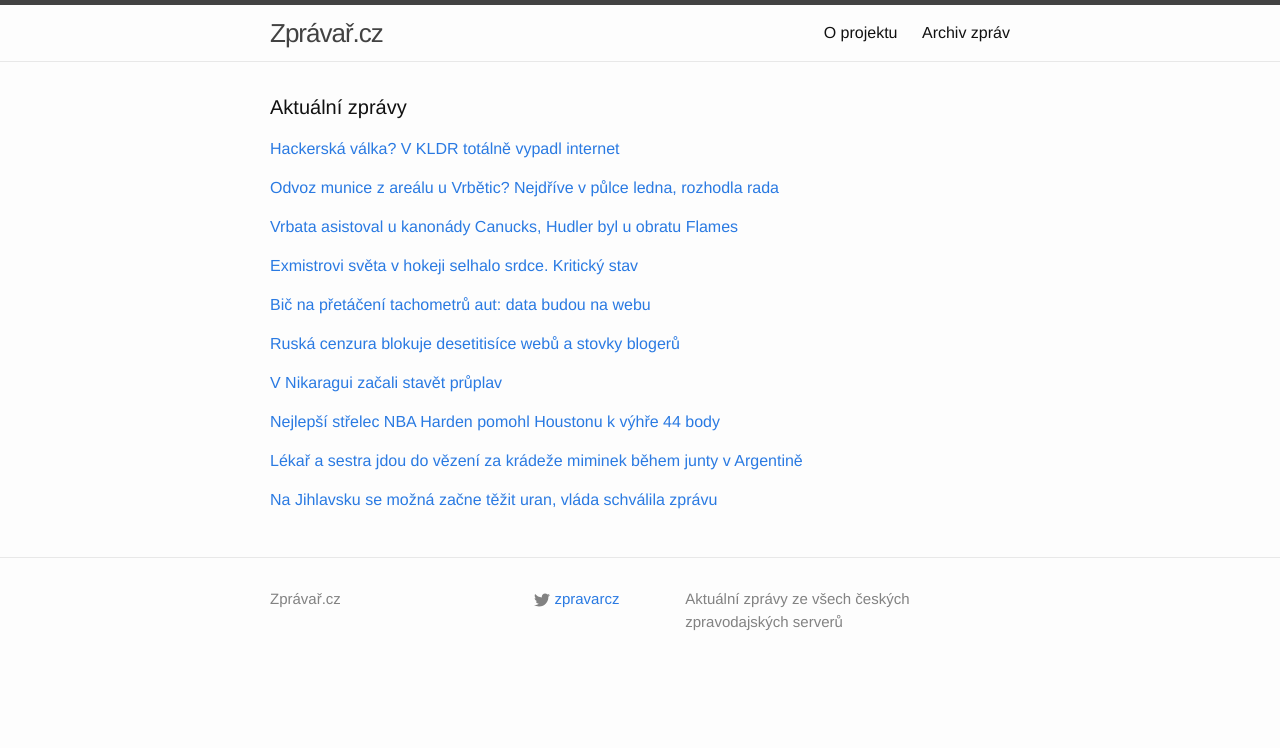
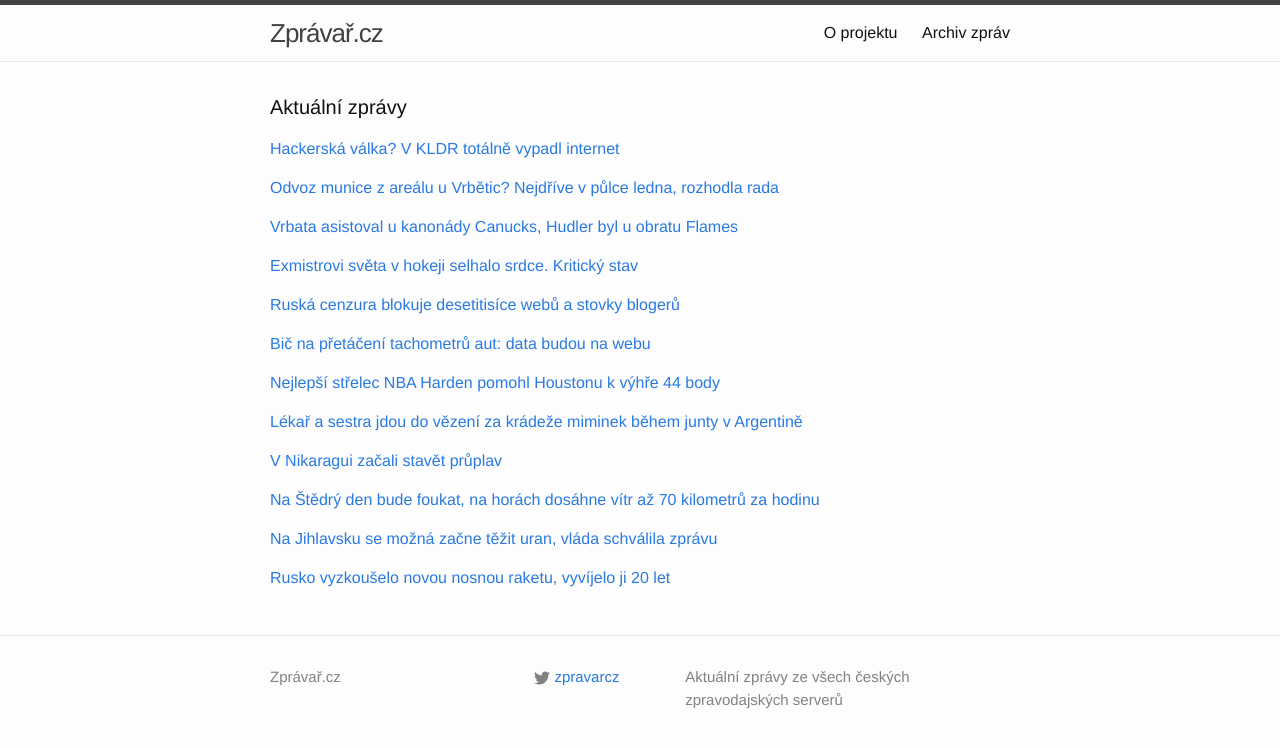
Before and after one commit to adliska/zpravar, a Jekyll site: the page built from index.html, in a window 1280 px wide. Shown: the top 748 px of the page. Built offline with Jekyll 4.4.1, drawn with Linux system fonts in a browser that asks for light colours.

Commit message:
zpravar news update

```diff
--- a/index.html
+++ b/index.html
@@ -51,8 +51,17 @@ layout: default
 <li><a href=http://www.tyden.cz/rubriky/sport/hokej/byvalemu-hokejovemu-mitru-sveta-selhalo-srdce_328163.html>Bývalému hokejovému mitru světa selhalo srdce - www.tyden.cz</a></li>
 <li><a href=http://www.denik.cz/hokej/byvalemu-hokejovemu-mistru-sveta-kadlecovi-selhalo-srdce-20141223.html>Bývalému hokejovému mistru světa Kadlecovi selhalo srdce - www.denik.cz</a></li>
 </ul>
-</div><p><a href="javascript:;" onclick="toggle_visibility('zpravy4')">Bič na přetáčení tachometrů aut: data budou na webu</a></p>
+</div><p><a href="javascript:;" onclick="toggle_visibility('zpravy4')">Ruská cenzura blokuje desetitisíce webů a stovky blogerů</a></p>
 <div id="zpravy4" style="display:none">
+<ul>
+<li><a href=http://www.novinky.cz/internet-a-pc/bezpecnost/357118-ruska-cenzura-blokuje-desetitisice-webu-a-stovky-blogeru.html>Ruská cenzura blokuje desetitisíce webů a stovky blogerů - www.novinky.cz</a></li>
+<li><a href=http://e-svet.e15.cz/internet/moskva-blokuje-45-tisic-webu-a-stovky-blogeru-1148273>Moskva blokuje 45 tisíc webů a stovky blogerů - e-svet.e15.cz</a></li>
+<li><a href=http://zahranicni.ihned.cz/rusko/c1-63295760-ruska-cenzura-blokuje-pres-45-tisic-webu-zavrela-i-stranky-317-blogeru>Ruská cenzura blokuje přes 45 tisíc webů. Zavřela i stránky 317 blogerů - zahranicni.ihned.cz</a></li>
+<li><a href=http://www.novinky.cz/zahranicni/evropa/357118-ruska-cenzura-blokuje-desetitisice-webu-a-stovky-blogeru.html>Ruská cenzura blokuje desetitisíce webů a stovky blogerů - www.novinky.cz</a></li>
+<li><a href=http://www.ceskenoviny.cz/zpravy/zpravy/ruska-cenzura-blokuje-pres-45-000-webu-a-317-blogeru/1161913>Ruská cenzura blokuje přes 45.000 webů a 317 blogerů - www.ceskenoviny.cz</a></li>
+</ul>
+</div><p><a href="javascript:;" onclick="toggle_visibility('zpravy5')">Bič na přetáčení tachometrů aut: data budou na webu</a></p>
+<div id="zpravy5" style="display:none">
 <ul>
 <li><a href=http://www.tyden.cz/rubriky/auta/aktuality/bic-na-pretaceni-tachometru-aut-data-budou-na-webu_328162.html>Bič na přetáčení tachometrů aut: data budou na webu - www.tyden.cz</a></li>
 <li><a href=http://www.denik.cz/ekonomika/kupujete-ojety-vuz-na-webu-najdete-informace-o-poctu-najetych-kilometru-20141223.html>Kupujete ojetý vůz? Na webu najdete informace o počtu najetých kilometrů - www.denik.cz</a></li>
@@ -60,44 +69,49 @@ layout: default
 <li><a href=http://www.financninoviny.cz/zpravodajstvi/zpravy/databaze-na-webu-ma-pomoci-proti-staceni-tachometru/1161928>Databáze na webu má pomoci proti stáčení tachometrů - www.financninoviny.cz</a></li>
 <li><a href=http://zpravy.aktualne.cz/domaci/konec-pretaceni-tachometru-aut-data-budou-na-webu-od-ledna/r~bc7b650889ea11e498be002590604f2e/>Konec přetáčení tachometrů aut? Data budou na webu od ledna - zpravy.aktualne.cz</a></li>
 </ul>
-</div><p><a href="javascript:;" onclick="toggle_visibility('zpravy5')">Ruská cenzura blokuje desetitisíce webů a stovky blogerů</a></p>
-<div id="zpravy5" style="display:none">
+</div><p><a href="javascript:;" onclick="toggle_visibility('zpravy6')">Nejlepší střelec NBA Harden pomohl Houstonu k výhře 44 body</a></p>
+<div id="zpravy6" style="display:none">
 <ul>
-<li><a href=http://www.novinky.cz/internet-a-pc/bezpecnost/357118-ruska-cenzura-blokuje-desetitisice-webu-a-stovky-blogeru.html>Ruská cenzura blokuje desetitisíce webů a stovky blogerů - www.novinky.cz</a></li>
-<li><a href=http://e-svet.e15.cz/internet/moskva-blokuje-45-tisic-webu-a-stovky-blogeru-1148273>Moskva blokuje 45 tisíc webů a stovky blogerů - e-svet.e15.cz</a></li>
-<li><a href=http://zahranicni.ihned.cz/rusko/c1-63295760-ruska-cenzura-blokuje-pres-45-tisic-webu-zavrela-i-stranky-317-blogeru>Ruská cenzura blokuje přes 45 tisíc webů. Zavřela i stránky 317 blogerů - zahranicni.ihned.cz</a></li>
-<li><a href=http://www.novinky.cz/zahranicni/evropa/357118-ruska-cenzura-blokuje-desetitisice-webu-a-stovky-blogeru.html>Ruská cenzura blokuje desetitisíce webů a stovky blogerů - www.novinky.cz</a></li>
-<li><a href=http://www.ceskenoviny.cz/zpravy/zpravy/ruska-cenzura-blokuje-pres-45-000-webu-a-317-blogeru/1161913>Ruská cenzura blokuje přes 45.000 webů a 317 blogerů - www.ceskenoviny.cz</a></li>
+<li><a href=http://sport.idnes.cz/vysledky-basketbalove-nba-dcg-/basket.aspx?c=A141223_092144_sport-basket_par>Nejlepší střelec NBA Harden pomohl Houstonu k výhře 44 body - sport.idnes.cz</a></li>
+<li><a href=http://sport.aktualne.cz/harden-nastrilel-pri-vyhre-houstonu-nad-portlandem-44-bodu/r~a157c5a68a7a11e4ab15002590604f2e/>Harden nastřílel při výhře Houstonu nad Portlandem 44 bodů - sport.aktualne.cz</a></li>
+<li><a href=http://www.sportovninoviny.cz/zpravy/harden-nastrilel-pri-vyhre-houstonu-nad-portlandem-44-bodu/1161938>Harden nastřílel při výhře Houstonu nad Portlandem 44 bodů - www.sportovninoviny.cz</a></li>
+<li><a href=http://www.denik.cz/ostatni_sport/harden-nastrilel-pri-vyhre-houstonu-nad-portlandem-44-bodu-20141223.html>Harden nastřílel při výhře Houstonu nad Portlandem 44 bodů - www.denik.cz</a></li>
 </ul>
-</div><p><a href="javascript:;" onclick="toggle_visibility('zpravy6')">V Nikaragui začali stavět průplav</a></p>
-<div id="zpravy6" style="display:none">
+</div><p><a href="javascript:;" onclick="toggle_visibility('zpravy7')">Lékař a sestra jdou do vězení za krádeže miminek během junty v Argentině</a></p>
+<div id="zpravy7" style="display:none">
+<ul>
+<li><a href=http://zpravy.idnes.cz/argentina-soud-junta-doktor-kradl-deti-vezeni-for-/zahranicni.aspx?c=A141223_082747_zahranicni_skr>Lékař a sestra jdou do vězení za krádeže miminek během junty v Argentině - zpravy.idnes.cz</a></li>
+<li><a href=http://www.novinky.cz/zahranicni/amerika/357119-za-kradeze-miminek-dostal-argentinsky-lekar-13-let-vezeni.html>Za krádeže miminek dostal argentinský lékař 13 let vězení - www.novinky.cz</a></li>
+<li><a href=http://www.novinky.cz/zahranicni/amerika/357119-za-odebirani-deti-dostal-argentinsky-lekar-13-let-vezeni.html>Za odebírání dětí dostal argentinský lékař 13 let vězení - www.novinky.cz</a></li>
+<li><a href=http://www.rozhlas.cz/_zprava/byvaly-argentinsky-diktator-dostal-dalsich-16-let-vezeni-za-odebirani-deti-odpurcum-rezimu--1436104>Bývalý argentinský diktátor dostal dalších 16 let vězení. Za odebírání dětí odpůrcům režimu - www.rozhlas.cz</a></li>
+</ul>
+</div><p><a href="javascript:;" onclick="toggle_visibility('zpravy8')">V Nikaragui začali stavět průplav</a></p>
+<div id="zpravy8" style="display:none">
 <ul>
 <li><a href=http://www.novinky.cz/zahranicni/amerika/357116-v-nikaragui-zacali-stavet-pruplav.html>V Nikaragui začali stavět průplav - www.novinky.cz</a></li>
 <li><a href=http://www.novinky.cz/zahranicni/amerika/357116-v-nikaraguy-zacali-stavet-pruplav.html>V Nikaraguy začali stavět průplav  - www.novinky.cz</a></li>
 <li><a href=http://www.novinky.cz/zahranicni/amerika/357116-v-nicaraguy-zacali-stavet-pruplav.html>v Nicaraguy začali stavět průplav  - www.novinky.cz</a></li>
 <li><a href=http://www.financninoviny.cz/zpravodajstvi/zpravy/nikaragua-zahajila-stavbu-noveho-pruplavu-konkurujiciho-paname/1161838>Nikaragua zahájila stavbu nového průplavu konkurujícího Panamě - www.financninoviny.cz</a></li>
 </ul>
-</div><p><a href="javascript:;" onclick="toggle_visibility('zpravy7')">Nejlepší střelec NBA Harden pomohl Houstonu k výhře 44 body</a></p>
-<div id="zpravy7" style="display:none">
+</div><p><a href="javascript:;" onclick="toggle_visibility('zpravy9')">Na Štědrý den bude foukat, na horách dosáhne vítr až 70 kilometrů za hodinu</a></p>
+<div id="zpravy9" style="display:none">
 <ul>
-<li><a href=http://sport.idnes.cz/vysledky-basketbalove-nba-dcg-/basket.aspx?c=A141223_092144_sport-basket_par>Nejlepší střelec NBA Harden pomohl Houstonu k výhře 44 body - sport.idnes.cz</a></li>
-<li><a href=http://sport.aktualne.cz/harden-nastrilel-pri-vyhre-houstonu-nad-portlandem-44-bodu/r~a157c5a68a7a11e4ab15002590604f2e/>Harden nastřílel při výhře Houstonu nad Portlandem 44 bodů - sport.aktualne.cz</a></li>
-<li><a href=http://www.sportovninoviny.cz/zpravy/harden-nastrilel-pri-vyhre-houstonu-nad-portlandem-44-bodu/1161938>Harden nastřílel při výhře Houstonu nad Portlandem 44 bodů - www.sportovninoviny.cz</a></li>
-<li><a href=http://www.denik.cz/ostatni_sport/harden-nastrilel-pri-vyhre-houstonu-nad-portlandem-44-bodu-20141223.html>Harden nastřílel při výhře Houstonu nad Portlandem 44 bodů - www.denik.cz</a></li>
+<li><a href=http://www.denik.cz/z_domova/vitr-se-uklidnil-presto-v-narazech-na-horach-fouka-70-kilometru-za-hodinu-201412.html>Na Štědrý den bude foukat, na horách dosáhne vítr až 70 kilometrů za hodinu - www.denik.cz</a></li>
+<li><a href=http://www.novinky.cz/domaci/357130-vitr-se-uklidnil-presto-v-narazech-na-horach-fouka-rychlosti-70-km-h.html>Vítr se uklidnil, přesto v nárazech na horách fouká rychlostí 70 km/h - www.novinky.cz</a></li>
+<li><a href=http://www.ceskenoviny.cz/zpravy/zpravy/vitr-se-uklidnil-presto-v-narazech-na-horach-fouka-70-km-h/1161970>Vítr se uklidnil, přesto v nárazech na horách fouká 70 km/h - www.ceskenoviny.cz</a></li>
 </ul>
-</div><p><a href="javascript:;" onclick="toggle_visibility('zpravy8')">Lékař a sestra jdou do vězení za krádeže miminek během junty v Argentině</a></p>
-<div id="zpravy8" style="display:none">
-<ul>
-<li><a href=http://zpravy.idnes.cz/argentina-soud-junta-doktor-kradl-deti-vezeni-for-/zahranicni.aspx?c=A141223_082747_zahranicni_skr>Lékař a sestra jdou do vězení za krádeže miminek během junty v Argentině - zpravy.idnes.cz</a></li>
-<li><a href=http://www.novinky.cz/zahranicni/amerika/357119-za-kradeze-miminek-dostal-argentinsky-lekar-13-let-vezeni.html>Za krádeže miminek dostal argentinský lékař 13 let vězení - www.novinky.cz</a></li>
-<li><a href=http://www.novinky.cz/zahranicni/amerika/357119-za-odebirani-deti-dostal-argentinsky-lekar-13-let-vezeni.html>Za odebírání dětí dostal argentinský lékař 13 let vězení - www.novinky.cz</a></li>
-<li><a href=http://www.rozhlas.cz/_zprava/byvaly-argentinsky-diktator-dostal-dalsich-16-let-vezeni-za-odebirani-deti-odpurcum-rezimu--1436104>Bývalý argentinský diktátor dostal dalších 16 let vězení. Za odebírání dětí odpůrcům režimu - www.rozhlas.cz</a></li>
-</ul>
-</div><p><a href="javascript:;" onclick="toggle_visibility('zpravy9')">Na Jihlavsku se možná začne těžit uran, vláda schválila zprávu</a></p>
-<div id="zpravy9" style="display:none">
+</div><p><a href="javascript:;" onclick="toggle_visibility('zpravy10')">Na Jihlavsku se možná začne těžit uran, vláda schválila zprávu</a></p>
+<div id="zpravy10" style="display:none">
 <ul>
 <li><a href=http://zpravy.e15.cz/byznys/prumysl-a-energetika/na-jihlavsku-se-mozna-zacne-tezit-uran-vlada-schvalila-zpravu-1148277>Na Jihlavsku se možná začne těžit uran, vláda schválila zprávu - zpravy.e15.cz</a></li>
 <li><a href=http://zpravy.e15.cz/domaci/politika/na-jihlavsku-se-mozna-zacne-tezit-uran-vlada-schvalila-zpravu-1148277>Na Jihlavsku se možná začne těžit uran, vláda schválila zprávu - zpravy.e15.cz</a></li>
 <li><a href=http://www.denik.cz/z_domova/kabinet-schvalil-zpravu-o-priprave-mozne-tezby-uranu-na-jihlavsku-20141223.html>Kabinet schválil zprávu o přípravě možné těžby uranu na Jihlavsku - www.denik.cz</a></li>
 </ul>
+</div><p><a href="javascript:;" onclick="toggle_visibility('zpravy11')">Rusko vyzkoušelo novou nosnou raketu, vyvíjelo ji 20 let</a></p>
+<div id="zpravy11" style="display:none">
+<ul>
+<li><a href=http://echo24.cz/a/wziGH>Rusko vyzkoušelo novou nosnou raketu, vyvíjelo ji 20 let - echo24.cz</a></li>
+<li><a href=http://www.ceskenoviny.cz/zpravy/zpravy/rusko-provedlo-prvni-test-nove-tezke-nosne-rakety-angara/1161960>Rusko provedlo první test nové těžké nosné rakety Angara - www.ceskenoviny.cz</a></li>
+<li><a href=http://zpravy.e15.cz/zahranicni/udalosti/rusko-poprve-otestovalo-novou-raketu-angara-po-20-letech-vyvoje-1148292>Rusko poprvé otestovalo novou raketu Angara. Po 20 letech vývoje - zpravy.e15.cz</a></li>
+</ul>
 </div></div>
```
